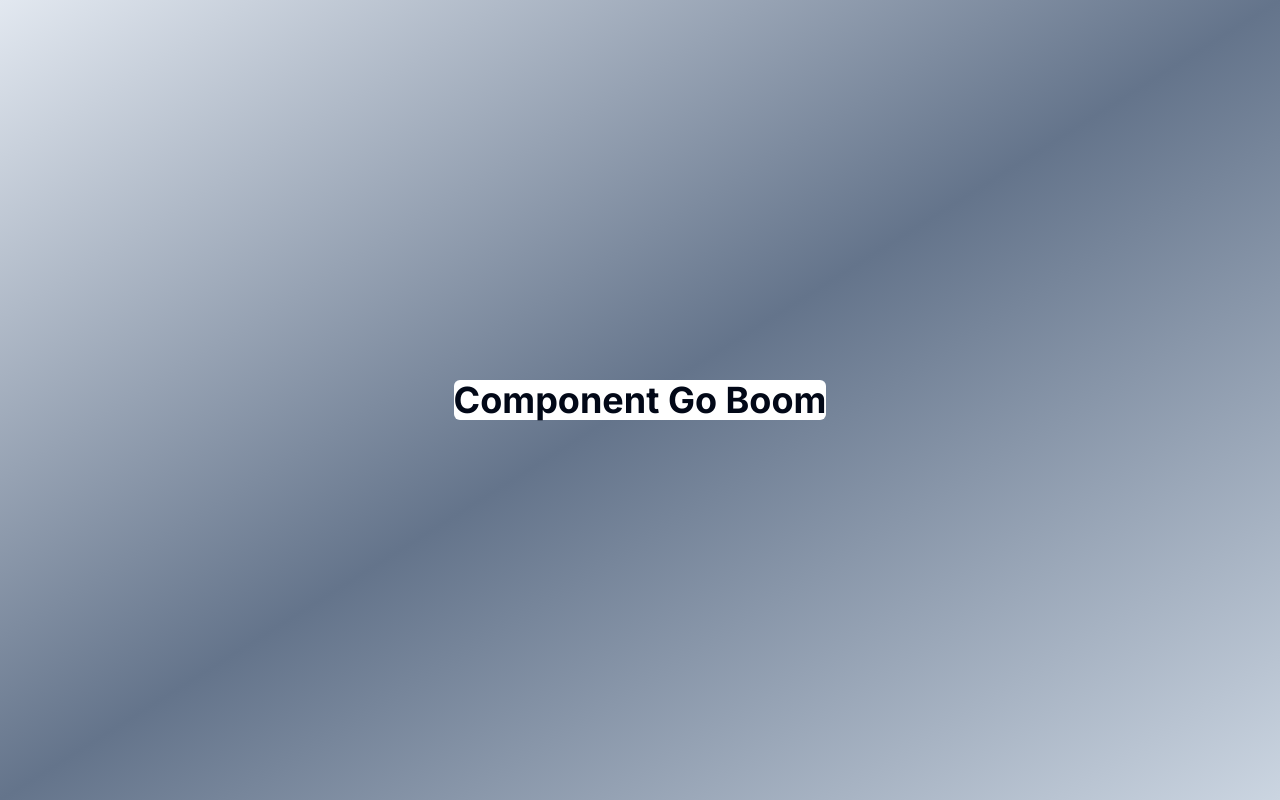
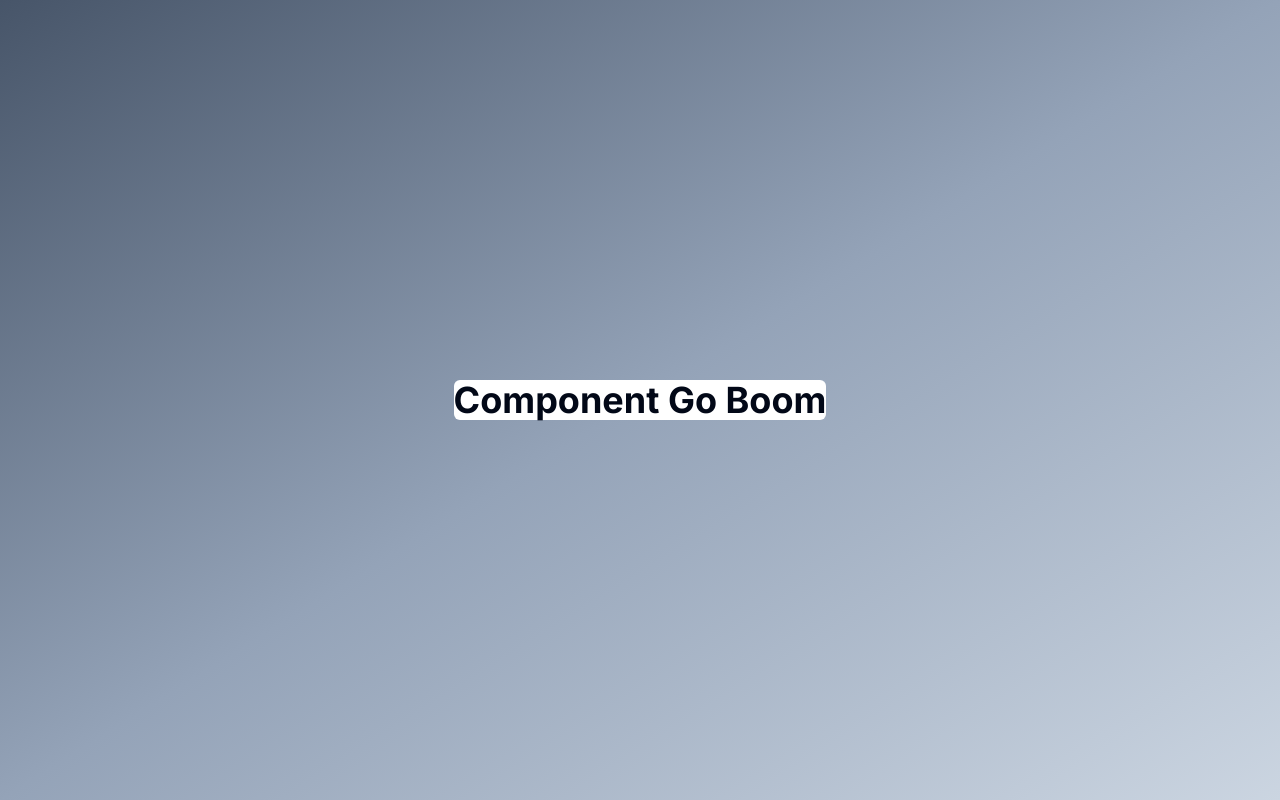
Before and after one commit to DRIZZTAR/component-library, a Next.js app: page / in a window 1280 px wide. Built offline with nearby package versions, Linux system fonts and the light colour scheme.

Commit message:
coments cleaned up

```diff
--- a/app/page.tsx
+++ b/app/page.tsx
@@ -1,10 +1,7 @@
-import Image from "next/image"; // Import if needed elsewhere, not used directly in this example.
-import { Button } from "@/components/ui/button"; // Make sure your imports match your actual file structure.
-import { Calendar } from "@/components/ui/calendar"; // Make sure your imports match your actual file structure.
 
 export default function Home() {
   return (
-    <main className="flex min-h-screen flex-col items-center justify-center bg-gradient-to-br from-slate-200 via-slate-500 to-slate-300 p-24">
+    <main className="flex min-h-screen flex-col items-center justify-center bg-gradient-to-br from-slate-600 via-slate-400 to-slate-300 p-24">
       <div>
         <h1 className="text-4xl font-bold bg-white rounded-md text-center">
           Component Go Boom
```
